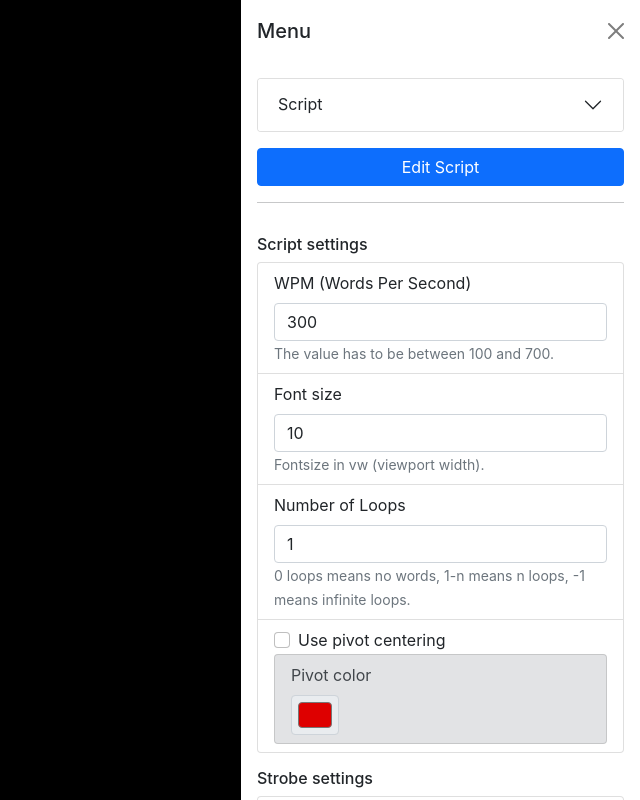
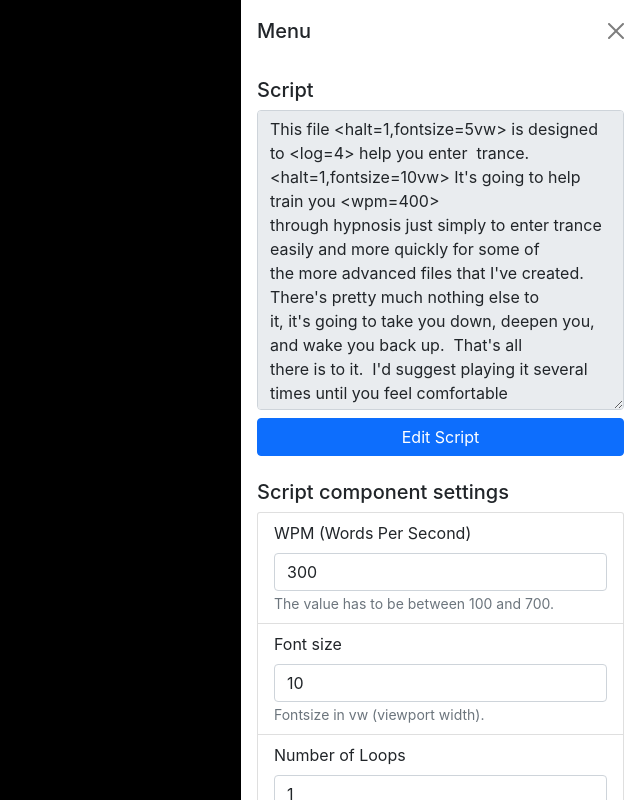
Before and after one commit to hypnoguy2/speed-reader-app, a React (Create React App) app: page / in a window 1280 px wide. Shown: the whole page, without its empty margins (640-1280 px from the left). Built offline with nearby package versions, Linux system fonts and the light colour scheme.

Commit message:
settings redesign, at least for now

```diff
--- a/src/App.tsx
+++ b/src/App.tsx
@@ -1,5 +1,5 @@
 import { ChangeEvent, useEffect, useState } from "react";
-import { Accordion, Button, Container, Form, ListGroup, Stack } from "react-bootstrap";
+import { Button, Card, Container, Form, ListGroup, Stack } from "react-bootstrap";
 import { standardWrapper, pivot, processScript } from "./Helpers";
 
 import { useScriptDisplay } from "./ScriptDisplay";
@@ -130,7 +130,7 @@ const App = () => {
 
     const handlePivotChange = (ev: ChangeEvent<HTMLInputElement>) => {
         setUsePivot(ev.target.checked);
-        setPivotFunction(() => ev.target.checked ? pivot : standardWrapper);
+        setPivotFunction(() => (ev.target.checked ? pivot : standardWrapper));
     };
 
     const handleStroboChange = (ev: ChangeEvent<HTMLInputElement>) => {
@@ -146,26 +146,19 @@ const App = () => {
                 backdrop={false}
                 placement="end"
                 onHide={() => setMenuOpen(false)}>
-                <Stack gap={3}>
                 <Stack gap={0}>
-                        <Accordion className="mb-3">
-                            <Accordion.Item eventKey="0">
-                                <Accordion.Header>Script</Accordion.Header>
-                                <Accordion.Body className="p-0">
+                    <h5>Script</h5>
+                    <Card className="d-grid gap-2 mb-4 border-0">
                         <Form.Control
                             as="textarea"
                             readOnly
                             style={{ height: 300 }}
                             value={script}
                         />
-                                </Accordion.Body>
-                            </Accordion.Item>
-                        </Accordion>
                         <Button onClick={() => setEditorOpen(true)}>Edit Script</Button>
-                        <hr />
-                    </Stack>
-                    <Stack gap={0}>
-                        <h6>Script settings</h6>
+                    </Card>
+                    <h5>Script component settings</h5>
+                    <Card className="mb-4 border-0">
                         <ListGroup>
                             <ListGroup.Item>
                                 <Form.Label>WPM (Words Per Second)</Form.Label>
@@ -222,10 +215,10 @@ const App = () => {
                                 </ListGroup>
                             </ListGroup.Item>
                         </ListGroup>
-                    </Stack>
-                    <Stack gap={0}>
-                        <h6>Strobe settings</h6>
-                        <ListGroup>
+                    </Card>
+                    <h5>Strobe settings</h5>
+                    <Card>
+                        <ListGroup variant="flush">
                             <ListGroup.Item>
                                 <Form.Check
                                     type="checkbox"
@@ -246,7 +239,7 @@ const App = () => {
                                 <Form.Text>Amount of total frames.</Form.Text>
                             </ListGroup.Item>
                         </ListGroup>
-                    </Stack>
+                    </Card>
                 </Stack>
             </MenuContainer>
             <ScriptEditor
```
Lines whose indentation alone changed are shown as unchanged.
